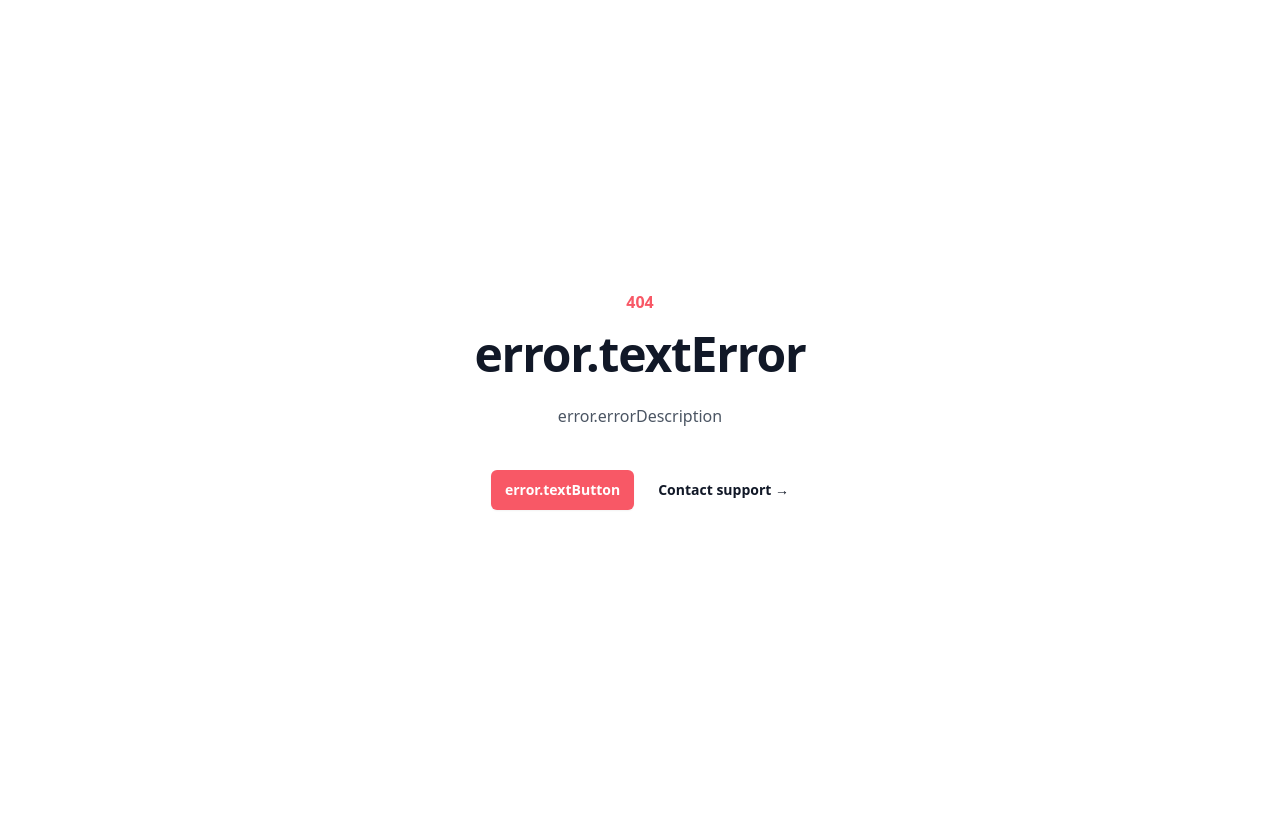
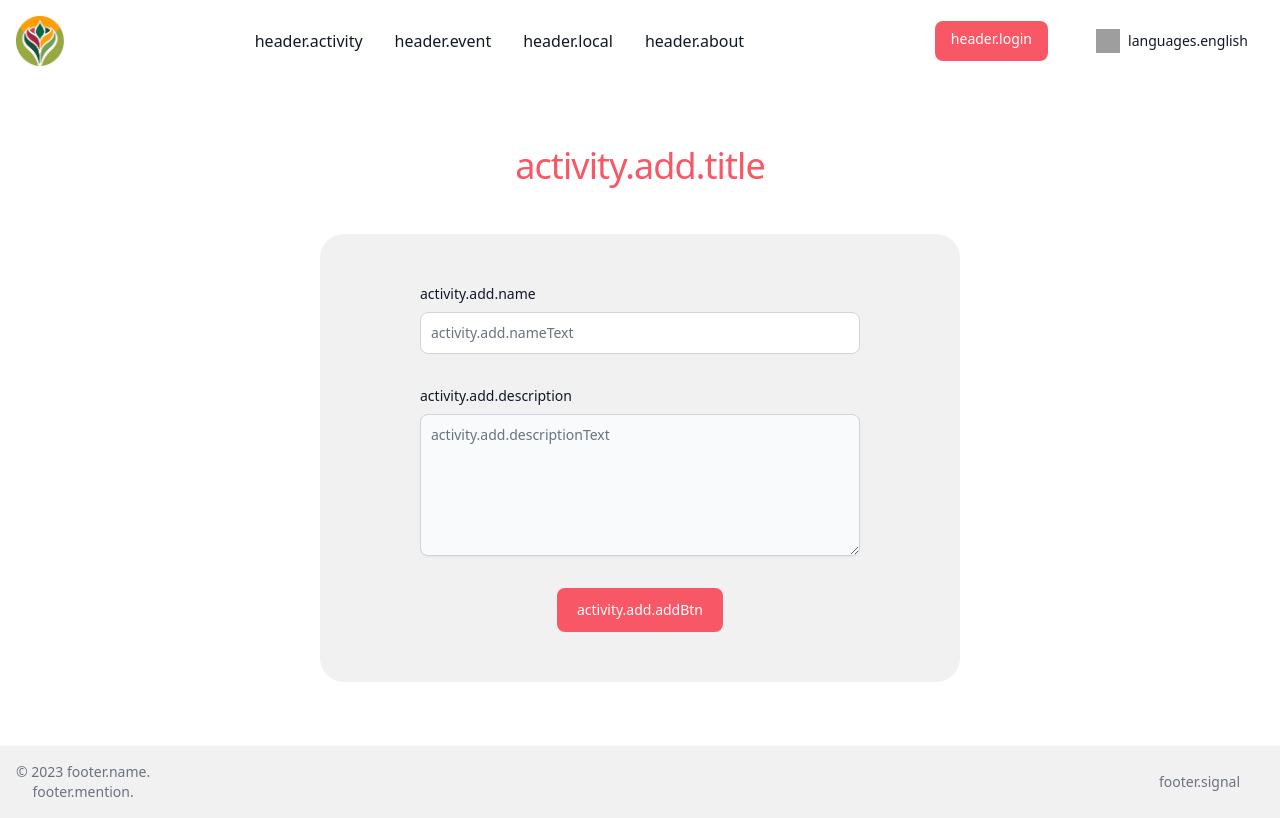
Before and after one commit to Akasuraax/ATD-Front, a React (Vite) app in the folder ATD-Front/: page /back/activities/add in a window 1280 px wide. Before the commit this address had no page. Built offline with nearby package versions, Linux system fonts and the light colour scheme; grey boxes are pictures that could not be loaded; the HTML template or start-up script is replaced by a standard one.

Commit message:
activity add form wip

```diff
--- a/ATD-Front/src/components/Header/Header.jsx
+++ b/ATD-Front/src/components/Header/Header.jsx
@@ -46,7 +46,7 @@ function Header() {
                     <div className="flex md:order-2 space-x-3 md:space-x-0 rtl:space-x-reverse">
                         {location.pathname !== '/Login' ? (
                                 <NavLink to="/Login" type="button"
-                                        className="mr-8 text-white bg-[#F85866] hover:bg-[#E84856] focus:ring-4 focus:outline-none focus:ring-blue-300 font-medium rounded-lg text-sm px-4 py-2 text-center dark:bg-blue-600 dark:hover:bg-blue-700 dark:focus:ring-blue-800">
+                                        className="mr-8 text-white bg-[#F85866] hover:bg-[#E84856] font-medium rounded-lg text-sm px-4 py-2 text-center dark:bg-blue-600 dark:hover:bg-blue-700">
                                     {login}
                                 </NavLink>
                         ): null }
--- a/ATD-Front/src/index.css
+++ b/ATD-Front/src/index.css
@@ -34,3 +34,17 @@ h2{
     font-size: 30px;
     color: var(--pink-color);
 }
+
+input, textarea, select{
+    &:focus{
+        border-color: var(--pink-color);
+        --tw-ring-color: var(--pink-color);
+        --tw-ring-offset-shadow: rgba(248, 88, 102, 0.5);
+    }
+}
+
+button:focus {
+    --tw-ring-offset-shadow: none !important;
+    --tw-ring-shadow: none !important;
+    box-shadow: none !important;
+}
--- a/ATD-Front/src/locales/en/translation.json
+++ b/ATD-Front/src/locales/en/translation.json
@@ -106,13 +106,23 @@
     "event": "Organizing Fundraising Events",
     "seniors": "Visits and Activities for Seniors",
     "back"   : {
-      "title": "Activities list",
+      "title": "Activities types list",
       "name": "Name",
       "needsVehicle": "Needs a vehicle",
       "needsWarehouse": "Needs a warehouse",
       "addActivity": "Add an activity",
       "delete": "Delete",
       "details": "Details"
+    },
+    "add": {
+      "title": "Add a type of activity",
+      "name": "Name",
+      "nameText": "Activity name...",
+      "description": "Description",
+      "needsVehicle": "Needs a vehicle",
+      "needsWarehouse": "Needs a warehouse",
+      "addBtn": "Add",
+      "descriptionText": "Describe the activity..."
     }
   },
   "footer": {
--- a/ATD-Front/src/locales/fr/translation.json
+++ b/ATD-Front/src/locales/fr/translation.json
@@ -106,13 +106,23 @@
     "event" : "Organisation d’évènements de récoltes de fonds",
     "seniors" : "Visites et activités pour personnes âgées.",
     "back"   : {
-      "title": "Liste des activités",
+      "title": "Liste des types activités",
       "name": "Nom",
       "needsVehicle": "Nécéssite un véhicule",
       "needsWarehouse": "Nécéssite l'entrepôt",
       "addActivity": "Ajouter une activité",
       "delete": "Supprimer",
       "details": "Détails"
+    },
+    "add": {
+      "title": "Ajouter un type d'activité",
+      "name": "Nom",
+      "nameText": "Nom de l'activité...",
+      "description": "Description",
+      "needsVehicle": "Nécéssite un véhicule",
+      "needsWarehouse": "Nécéssite l'entrepôt",
+      "addBtn": "Ajouter",
+      "descriptionText": "Décrivez l'activité..."
     }
   },
   "footer" : {
--- a/ATD-Front/src/page/Back/Activity/Activity.jsx
+++ b/ATD-Front/src/page/Back/Activity/Activity.jsx
@@ -1,6 +1,7 @@
 import './activity.css'
 import {useTranslation} from "react-i18next";
 import List from "../../../components/List/List.jsx";
+import {useNavigate} from "react-router-dom";
 
 function ActivityList(){
     const { t } = useTranslation();
@@ -23,10 +24,16 @@ function ActivityList(){
         { label: {details}, onClick: (item) => console.log('J\'accepte', item) },
     ];
 
+    const navigate = useNavigate();
+
+    const add = () => {
+        navigate('add');
+    };
+
     const addAction = [
         {
             label: {addActivity},
-            onClick: (item) => console.log('J\'accepte', item)
+            onClick: () => add()
         }
     ];
 
--- /dev/null
+++ b/ATD-Front/src/page/Back/Activity/addForm/AddForm.jsx
@@ -0,0 +1,50 @@
+import './addForm.css'
+import {useTranslation} from "react-i18next";
+
+function AddForm(){
+    const { t } = useTranslation();
+    const title = t("activity.add.title");
+    const name = t("activity.add.name");
+    const description = t("activity.add.description");
+    const needsVehicle = t("activity.add.needsVehicle");
+    const needsWarehouse = t("activity.add.needsWarehouse");
+    const addBtn = t("activity.add.addBtn");
+    const descriptionText = t("activity.add.descriptionText")
+    const nameText = t("activity.add.nameText")
+
+
+    return(
+        <main>
+            <section className="activity-add-form m-auto bg-white dark:bg-gray-900">
+                <div className="py-8 lg:py-16 px-4 mx-auto max-w-screen-lg">
+                    <h2 className="mb-12 text-4xl tracking-tight text-center dark:text-white">{title}</h2>
+                    <form className="space-y-8">
+                        <div className="">
+                            <div className="">
+                                <label htmlFor="name"
+                                       className="block mb-2 text-sm font-medium text-gray-900 dark:text-gray-300">{name}</label>
+                                <input type="text" id="name"
+                                       className="border-gray-300 text-gray-900 text-sm rounded-lg focus:ring-blue-500 focus:border-blue-500 block w-full p-2.5 dark:bg-gray-700 dark:border-gray-600 dark:placeholder-gray-400 dark:text-white dark:focus:ring-blue-500 dark:focus:border-blue-500"
+                                       placeholder={nameText}
+                                       required/>
+                            </div>
+                        </div>
+                        <div className="sm:col-span-2">
+                            <label htmlFor="message"
+                                   className="block mb-2 text-sm font-medium text-gray-900 dark:text-gray-400">{description}</label>
+                            <textarea id="message" rows="6"
+                                      name="message"
+                                      className="block p-2.5 w-full text-sm text-gray-900 bg-gray-50 rounded-lg shadow-sm border border-gray-300 focus:ring-primary-500 focus:border-primary-500 dark:bg-gray-700 dark:border-gray-600 dark:placeholder-gray-400 dark:text-white dark:focus:ring-primary-500 dark:focus:border-primary-500"
+                                      placeholder={descriptionText}></textarea>
+                        </div>
+                        <button type="submit"
+                                className="py-3 px-5 text-sm font-medium text-center text-white rounded-lg bg-primary-700 sm:w-fit hover:bg-primary-800 focus:ring-4 focus:outline-none focus:ring-primary-300 dark:bg-primary-600 dark:hover:bg-primary-700 dark:focus:ring-primary-800">{addBtn}
+                        </button>
+                    </form>
+                </div>
+            </section>
+        </main>
+    )
+}
+
+export default AddForm;
--- /dev/null
+++ b/ATD-Front/src/page/Back/Activity/addForm/addForm.css
@@ -0,0 +1,18 @@
+.activity-add-form{
+    form {
+        background-color: var(--light-gray-color);
+        padding: 50px 100px 50px 100px;
+        width: 50vw;
+        border-radius: 24px;
+
+        button{
+            display: block;
+            margin: auto;
+            background-color: var(--pink-color);
+
+            &:hover{
+                background-color: var(--hover-pink-color);
+            }
+        }
+    }
+}
--- a/ATD-Front/src/page/Ticket/ticket.css
+++ b/ATD-Front/src/page/Ticket/ticket.css
@@ -18,16 +18,6 @@
             }
         }
 
-        input, textarea, select{
-            &:focus{
-                border-color: var(--pink-color);
-                --tw-ring-color: var(--pink-color);
-                --tw-ring-offset-shadow: rgba(248, 88, 102, 0.5);
-
-            }
-        }
-
-
     }
 
 
```
Also changed, not shown: ATD-Front/src/App.jsx (+12 -1 lines), 1 other file (tests, documents, lock files or other folders).
